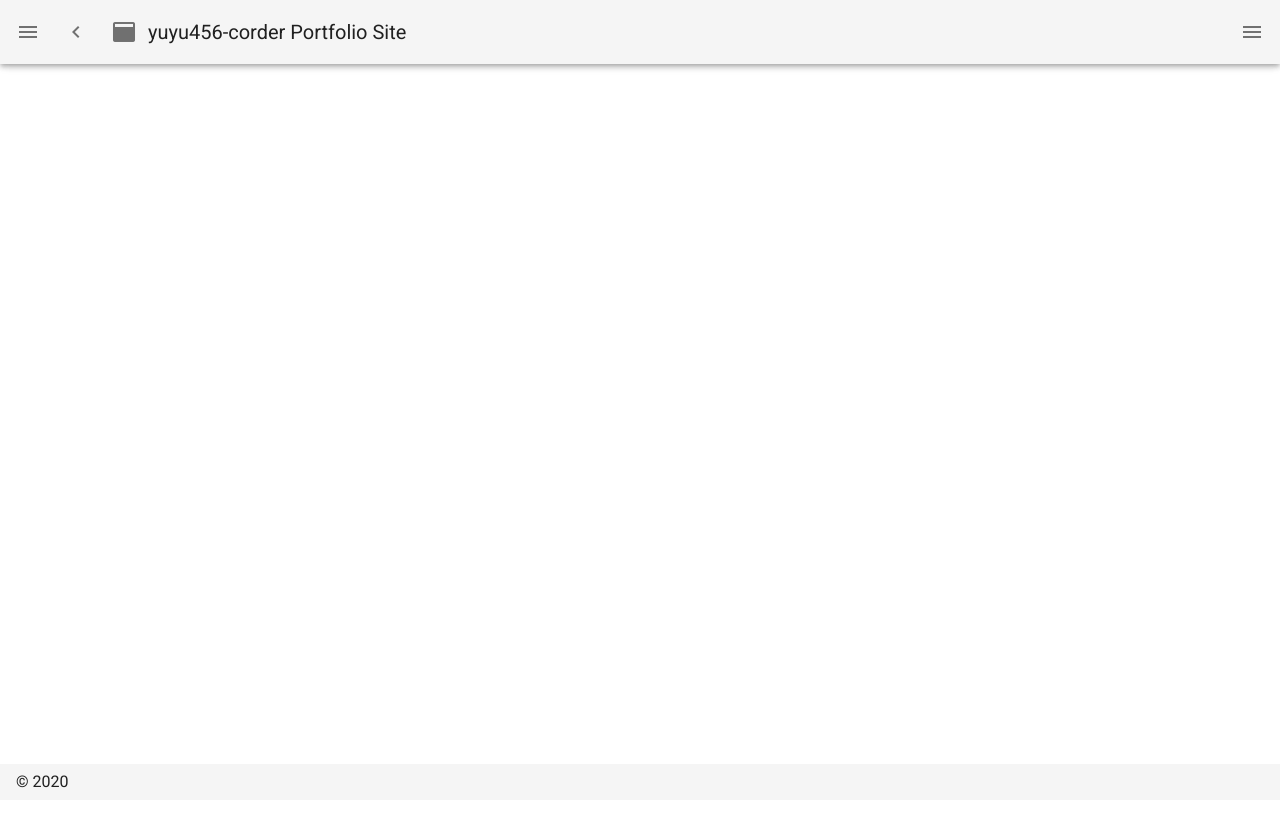
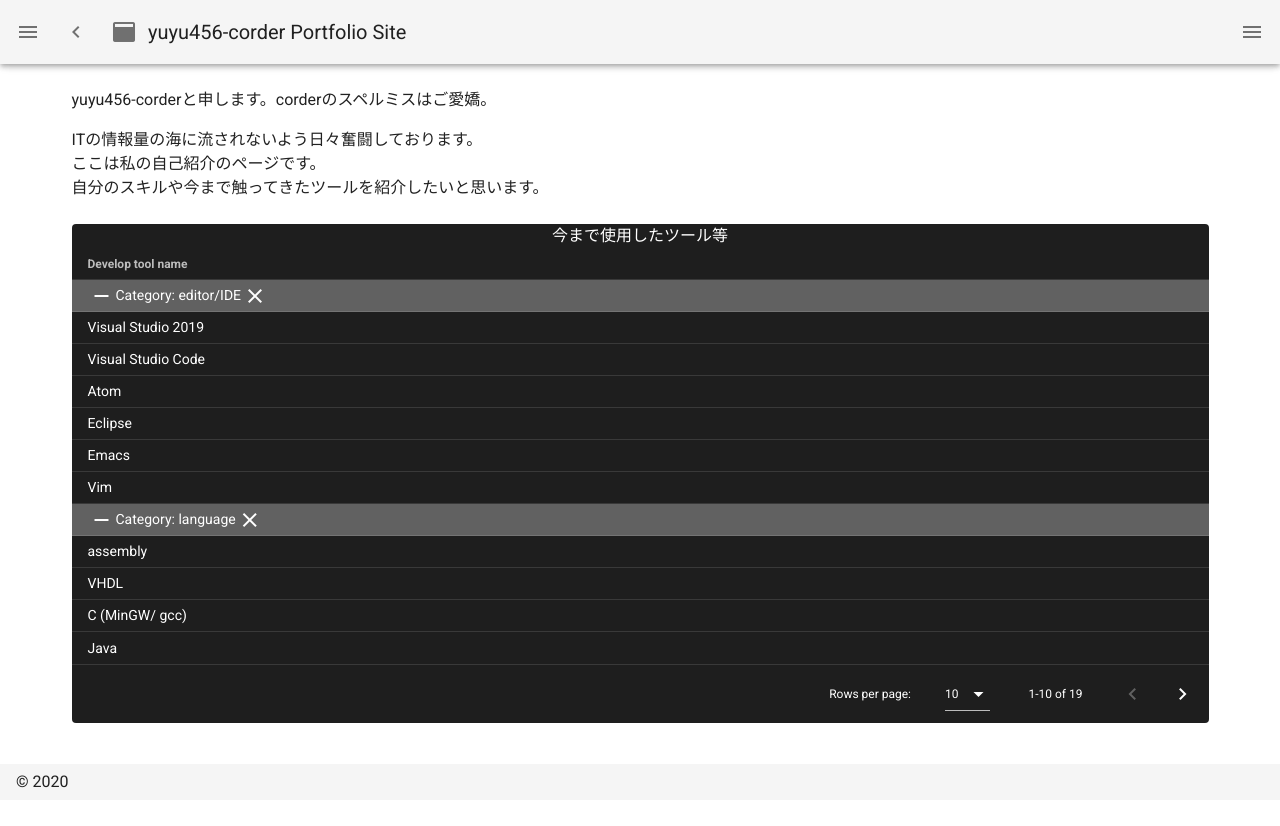
Before and after one commit to yuyu456-corder/yuyu456-corder.github.io, a Nuxt app in the folder my_portfolio_site/: page /myProfile in a window 1280 px wide. Shown: the top 826 px of the page. Before the commit the page ends 800 px from the top, so only its background shows below. Built offline with nearby package versions, Linux system fonts and the light colour scheme.

Commit message:
add: english_notesのリポジトリ紹介ページと自己紹介ページを追加

```diff
--- a/my_portfolio_site/layouts/default.vue
+++ b/my_portfolio_site/layouts/default.vue
@@ -73,14 +73,14 @@
       fixed: false,
       items: [
         {
-          icon: 'mdi-apps',
-          title: 'Welcome',
+          icon: 'mdi-home',
+          title: 'Home',
           to: '/'
         },
         {
-          icon: 'mdi-chart-bubble',
-          title: 'Inspire',
-          to: '/inspire'
+          icon: 'mdi-account',
+          title: 'My Profile',
+          to: '/myProfile'
         }
       ],
       miniVariant: false,
--- /dev/null
+++ b/my_portfolio_site/pages/aboutRepositories/aboutEnglishNotes.vue
@@ -0,0 +1,68 @@
+<template lang="pug">
+
+v-app
+
+  v-container
+    v-card(class="ma-2")
+      v-card-title english_notebook_for_engineer
+      v-card-subtitle エンジニアの為の英単語帳アプリを開発する
+
+  h2(style="border: 1px solid black; box-shadow: 20px -8px #4169E1 ") ＞どうして作ろうと思ったか
+
+  v-contaniner(class="ma-2")
+    p 自分が作業をするときに英語のドキュメントを読む機会が多々あり、その度に英語の語彙力が無い事に絶望し、開発を決意しました。
+    | その際に、膨大な単語や解答データを扱いたいと考え処理速度が早いCをメインエンジンとして採用しました。
+
+  h2(style="border: 1px solid black; box-shadow: 30px -8px #4169E1 ") ＞開発環境
+  v-contaniner(class="ma-2")
+    p 下記テーブルに示した通りです。メインはVSでちょっとしたコードの確認や修正にVSCodeを用いています。
+      v-container
+        v-data-table(dark hide-default-footer dense :headers="headers" :items="devTools" group-by="category" show-group-by)
+
+  h2(style="border: 1px solid black; box-shadow: 30px -8px #4169E1 ") ＞将来的な運用について
+  v-contaniner(class="ma-2")
+    p 現在はwindows向きのバッチファイルで起動するアプリケーションとして開発を進めています。
+    | CLI上の操作ではアプリを”使う”、”楽しむ”といった感覚が希薄に感じられるため、C#でGUI作成を行う予定です。
+
+    p ユーザ毎に学習の進捗度や正答率を表示させたいためサーバとの連携も考えています。
+
+  h2(style="border: 1px solid black; box-shadow: 30px -8px #4169E1 ") ＞開発時に自分が苦労した点
+  v-contaniner(class="ma-2")
+  h3 文字列リテラルの理解（ポインタの復習）
+  v-contaniner(class="ma-2")
+    p Cで文字列を扱うには配列の利用が不可欠のため、それに伴いポインタの復習になりました。
+    | 今回はJSONファイルからKeyとValueを取り出す必要がありましたが、
+    <br/>
+    | 文字列抽出の関数が標準でないため各文字のアドレスを取得して差分を取ることでこの機能を実現しました。
+    <br/>
+    | アドレス経由で文字を扱うにはポインタが不可欠なのでこの機能を実装する際に同時にポインタの復習になりました。
+
+  v-contaniner(class="ma-2")
+  h3 マルチバイト文字の扱いについて
+  p Cでは当然ではメモリの使用量に厳密に取り扱うため日本語（マルチバイト文字）の取り扱いに苦戦しました。
+  | JSONファイルを1行ずつ読み込み、１つの配列に代入して使用したメモリを計算するコードを書いてきた時、
+  <br/>
+  | マルチバイト文字を考慮しておらず計算結果が自分の思っていた結果と一致しておらずデバッグ作業に時間を取られました。
+
+</template>
+
+<script>
+export default {
+  data() {
+    return {
+      headers: [
+        { text: 'Develop tool name', value: 'toolName', groupable: false },
+        { text: 'Category', value: 'category', align: 'right' }
+      ],
+      devTools: [
+        { toolName: 'Windows10', category: 'os' },
+        { toolName: 'C', category: 'language' },
+        { toolName: 'Visual Studio 2019', category: 'editor/IDE' },
+        { toolName: 'Visual Studio Code', category: 'editor/IDE' },
+        { toolName: 'Git for Windows/ GitHub', category: 'VCS' },
+        { toolName: 'MinGW (gcc)', category: 'other' }
+      ]
+    }
+  }
+}
+</script>
--- a/my_portfolio_site/pages/index.vue
+++ b/my_portfolio_site/pages/index.vue
@@ -25,6 +25,8 @@
           v-card-action
             v-btn(text color="blue" outlined coler="blue" href="https://github.com/yuyu456-corder/english_notebook_for_engineer") GitHub Repository
               v-icon mdi-github
+            v-btn(text color="green" outlined coler="green" to="/aboutRepositories/aboutEnglishNotes" nuxt) Explained Project
+              v-icon mdi-pencil
           v-card-text 自分がライブラリやフレームワークの公式リファレンスを読む時に英語力の無さを痛感したため建てたプロジェクト
           v-card-text 開発環境：Visual Studio/ Git/ C
 
--- /dev/null
+++ b/my_portfolio_site/pages/myProfile.vue
@@ -0,0 +1,70 @@
+<template lang="pug">
+  v-app
+    v-container
+      p yuyu456-corderと申します。corderのスペルミスはご愛嬌。
+      | ITの情報量の海に流されないよう日々奮闘しております。
+      br
+      | ここは私の自己紹介のページです。
+      br
+      | 自分のスキルや今まで触ってきたツールを紹介したいと思います。
+
+    //- v-content
+    //-   p(:class="{important: isImportant}") tmp_test
+
+    v-container
+      v-data-table(dark dense :headers="headers" :items="devTools" group-by="category" show-group-by caption="今まで使用したツール等")
+
+</template>
+
+<script>
+import Logo from '~/components/Logo.vue'
+import VuetifyLogo from '~/components/VuetifyLogo.vue'
+
+export default {
+  components: {
+    Logo,
+    VuetifyLogo
+  },
+  data() {
+    return {
+      // 特定の行のスタイルを有効にする真偽値
+      isImportant: true,
+      headers: [
+        { text: 'Develop tool name', value: 'toolName', groupable: false },
+        { text: 'Category', value: 'category', align: 'right' }
+      ],
+      devTools: [
+        { toolName: 'Windows10', category: 'OS' },
+        { toolName: 'Linux', category: 'OS' },
+        { toolName: 'assembly', category: 'language' },
+        { toolName: 'VHDL', category: 'language' },
+        { toolName: 'C (MinGW/ gcc)', category: 'language' },
+        { toolName: 'Java', category: 'language' },
+        {
+          toolName:
+            'JavaScript (node.js/ npm,  Vue.js/ Nuxt.js / Vuetify,  Express.js)',
+          category: 'language'
+        },
+        { toolName: 'Python (Pipenv)', category: 'language' },
+        { toolName: 'HTML/ CSS', category: 'language' },
+        { toolName: 'Markdown', category: 'language' },
+        { toolName: 'Visual Studio 2019', category: 'editor/IDE' },
+        { toolName: 'Visual Studio Code', category: 'editor/IDE' },
+        { toolName: 'Atom', category: 'editor/IDE' },
+        { toolName: 'Eclipse', category: 'editor/IDE' },
+        { toolName: 'Emacs', category: 'editor/IDE' },
+        { toolName: 'Vim', category: 'editor/IDE' },
+        { toolName: 'Git for Windows/ GitHub', category: 'VCS' },
+        { toolName: 'CVS', category: 'VCS' },
+        { toolName: 'SQlite', category: 'other' }
+      ]
+    }
+  }
+}
+</script>
+
+<style scoped>
+.important {
+  color: red !important;
+}
+</style>
```
